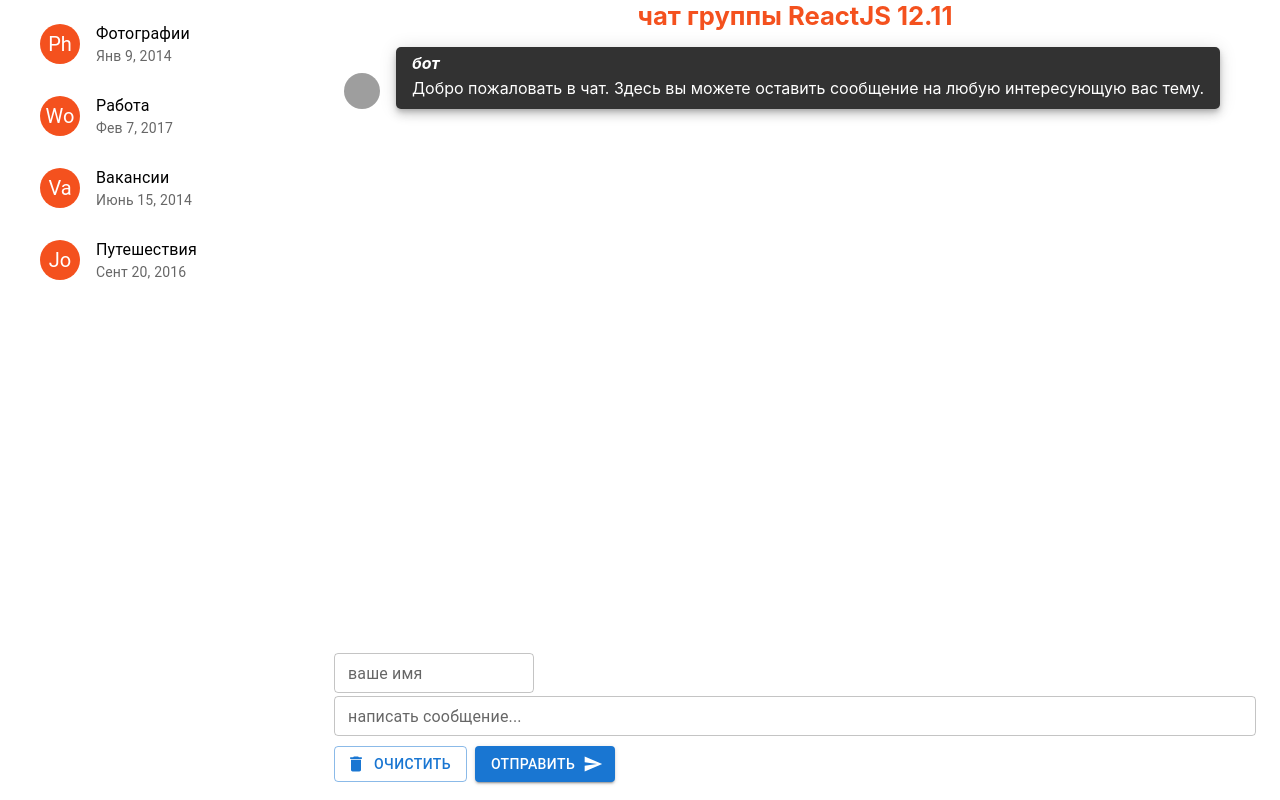
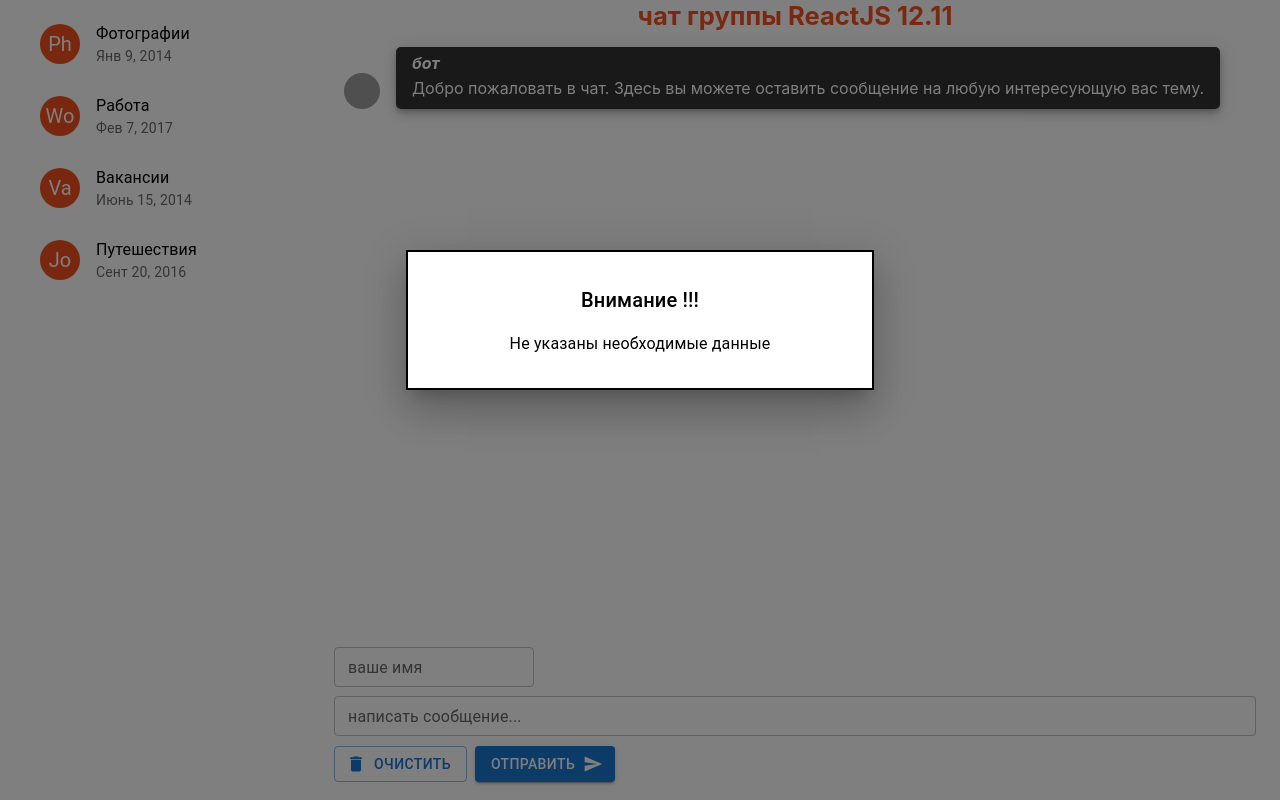
Before and after one commit to andrey-jelobenko/basicReactJS, a React (Create React App) app: page / in a window 1280 px wide. Both pictures are taken after a click on the button "ОТПРАВИТЬ". Built offline with nearby package versions, Linux system fonts and the light colour scheme; grey boxes are pictures that could not be loaded.

Commit message:
ДЗ 3 добавил модальное окно в качестве практики

```diff
--- a/src/Components/MessageForm/MessageForm.jsx
+++ b/src/Components/MessageForm/MessageForm.jsx
@@ -5,11 +5,14 @@
 import SendIcon from "@mui/icons-material/Send";
 import Stack from "@mui/material/Stack";
 import { v4 as uuidv4 } from "uuid";
+import { BasicModal } from "../Utils/BasicModal";
 import "./styleMessageForm.scss";
 
 export function MessageForm({ messageList, setMessageList }) {
   const [messageAuthor, setMessageAuthor] = useState("");
   const [messageText, setMessageText] = useState("");
+  const [modal, setModal] = useState(false);
+  const [messageAlert, setMessageAlert] = useState("");
   const inputRef = useRef(null);
 
   useEffect(() => {
@@ -19,10 +22,16 @@
   const handleAuthorChange = (e) => setMessageAuthor(e.target.value);
   const handleTextChange = (e) => setMessageText(e.target.value);
   const handleAdd = (e) => {
-    if (messageAuthor === "" || messageText === "")
-      return alert("не заполнены необходимые данные");
-    if (messageAuthor === "бот")
-      return alert("вы не можете оставлять сообщения от этого имени");
+    if (messageAuthor === "" || messageText === "") {
+      setModal(true);
+      setMessageAlert("Не указаны необходимые данные");
+      return;
+    }
+    if (messageAuthor === "бот") {
+      setModal(true);
+      setMessageAlert("Вы не можете оставлять сообщения от этого имени");
+      return;
+    }
     const newMessage = {
       id: uuidv4(),
       author: messageAuthor,
@@ -38,6 +47,7 @@
   };
 
   return (
+    <>
       <form
         className="message-form"
         action="#"
@@ -63,7 +73,7 @@
           value={messageText}
           onChange={handleTextChange}
           size="small"
-        sx={{ mb: "0.6em", mt: "0.2em" }}
+          sx={{ mb: "0.6em", mt: "0.6em" }}
         />
         <Stack direction="row" spacing={1} sx={{ mb: "0.6em" }}>
           <Button
@@ -73,11 +83,21 @@
           >
             очистить
           </Button>
-        <Button variant="contained" endIcon={<SendIcon />} onClick={handleAdd}>
+          <Button
+            variant="contained"
+            endIcon={<SendIcon />}
+            onClick={handleAdd}
+          >
             отправить
           </Button>
         </Stack>
       </form>
+      <BasicModal
+        modal={modal}
+        setModal={setModal}
+        messageAlert={messageAlert}
+      />
+    </>
   );
 }
 
--- /dev/null
+++ b/src/Components/Utils/BasicModal/BasicModal.jsx
@@ -0,0 +1,47 @@
+import { useState, useEffect } from "react";
+import Box from "@mui/material/Box";
+import Typography from "@mui/material/Typography";
+import Modal from "@mui/material/Modal";
+
+const style = {
+  position: "absolute",
+  top: "40%",
+  left: "50%",
+  transform: "translate(-50%, -50%)",
+  width: 400,
+  bgcolor: "background.paper",
+  border: "2px solid #000",
+  boxShadow: 24,
+  p: 4,
+  textAlign: "center",
+};
+
+export function BasicModal({ modal, setModal, messageAlert }) {
+  const [open, setOpen] = useState(false);
+  const handleClose = () => {
+    setModal(false);
+    setOpen(false);
+  };
+
+  useEffect(() => {
+    if (modal) setOpen(true);
+  }, [modal]);
+
+  return (
+    <Modal
+      open={open}
+      onClose={handleClose}
+      aria-labelledby="modal-modal-title"
+      aria-describedby="modal-modal-description"
+    >
+      <Box sx={style}>
+        <Typography id="modal-modal-title" variant="h6" component="h2">
+          Внимание !!!
+        </Typography>
+        <Typography id="modal-modal-description" sx={{ mt: 2 }}>
+          {messageAlert}
+        </Typography>
+      </Box>
+    </Modal>
+  );
+}
--- /dev/null
+++ b/src/Components/Utils/BasicModal/index.js
@@ -0,0 +1,3 @@
+import { BasicModal } from "./BasicModal.jsx";
+
+export { BasicModal };
```
Lines whose indentation alone changed are shown as unchanged.
